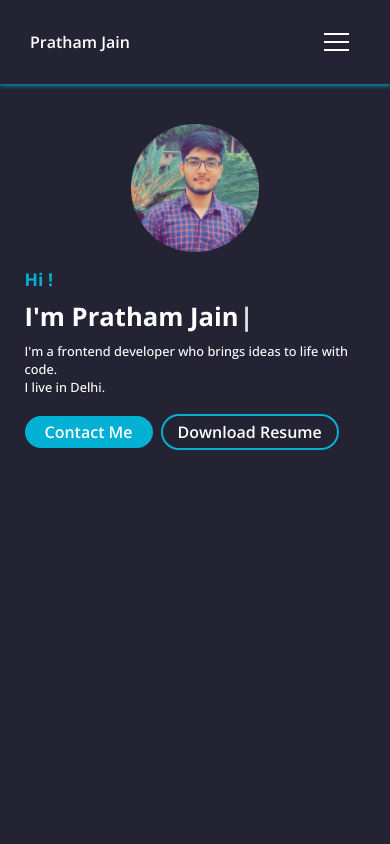
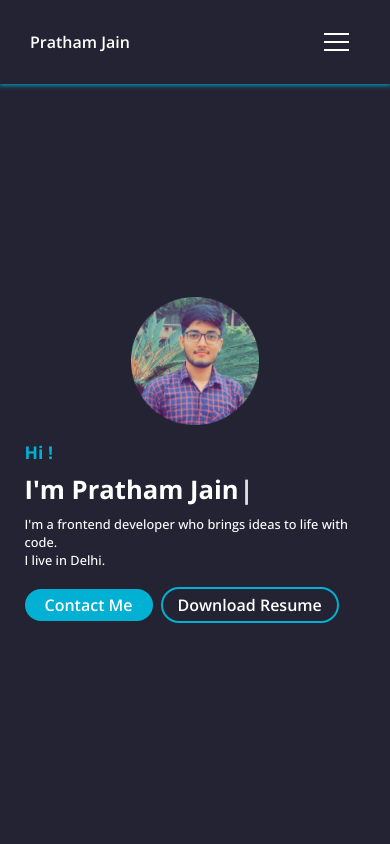
Before and after one commit to prathamjain2203/Portfolio, a React (Create React App) app: page / in a window 390 px wide. Shown: the top 844 px of the page. Built offline with nearby package versions, Linux system fonts and the light colour scheme.

Commit message:
initial commit

```diff
--- a/src/Components/Home/Home.module.css
+++ b/src/Components/Home/Home.module.css
@@ -166,10 +166,10 @@
 }
 
 @media (max-width: 521px) {
-  .Home {
+  /* .Home {
     display: block;
     margin-top: 40px;
-  }
+  } */
   .container {
     display: flex;
     gap: 10px;
```
